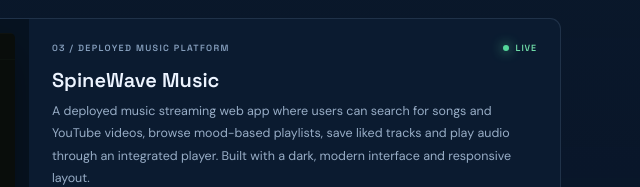
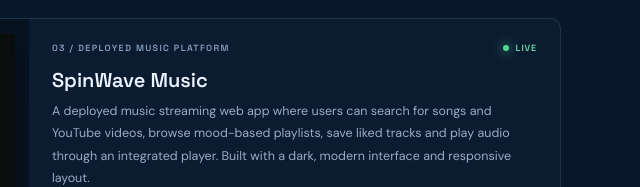
Before and after one commit to maDural/mthetheleli_siduduzo, a plain HTML site: page index.html in a window 1280 px wide. Shown: the part 3013-3200 px from the top of the page, 639-1279 px from the left. Drawn offline with Linux system fonts and the light colour scheme.

Commit message:
Fix project name from 'SpineWave' to 'SpinWave'

```diff
--- a/index.html
+++ b/index.html
@@ -238,7 +238,7 @@
                 <span class="project-type">03 / DEPLOYED MUSIC PLATFORM</span>
                 <span class="live-label"><i aria-hidden="true"></i> LIVE</span>
               </div>
-              <h3>SpineWave Music</h3>
+              <h3>SpinWave Music</h3>
               <p>A deployed music streaming web app where users can search for songs and YouTube videos, browse mood-based playlists, save liked tracks and play audio through an integrated player. Built with a dark, modern interface and responsive layout.</p>
               <div class="tag-list"><span>Web development</span><span>YouTube API</span><span>Music player</span><span>Live deployment</span></div>
               <a class="project-link" href="https://spinewave-music.rf.gd/" target="_blank" rel="noopener noreferrer">
```
